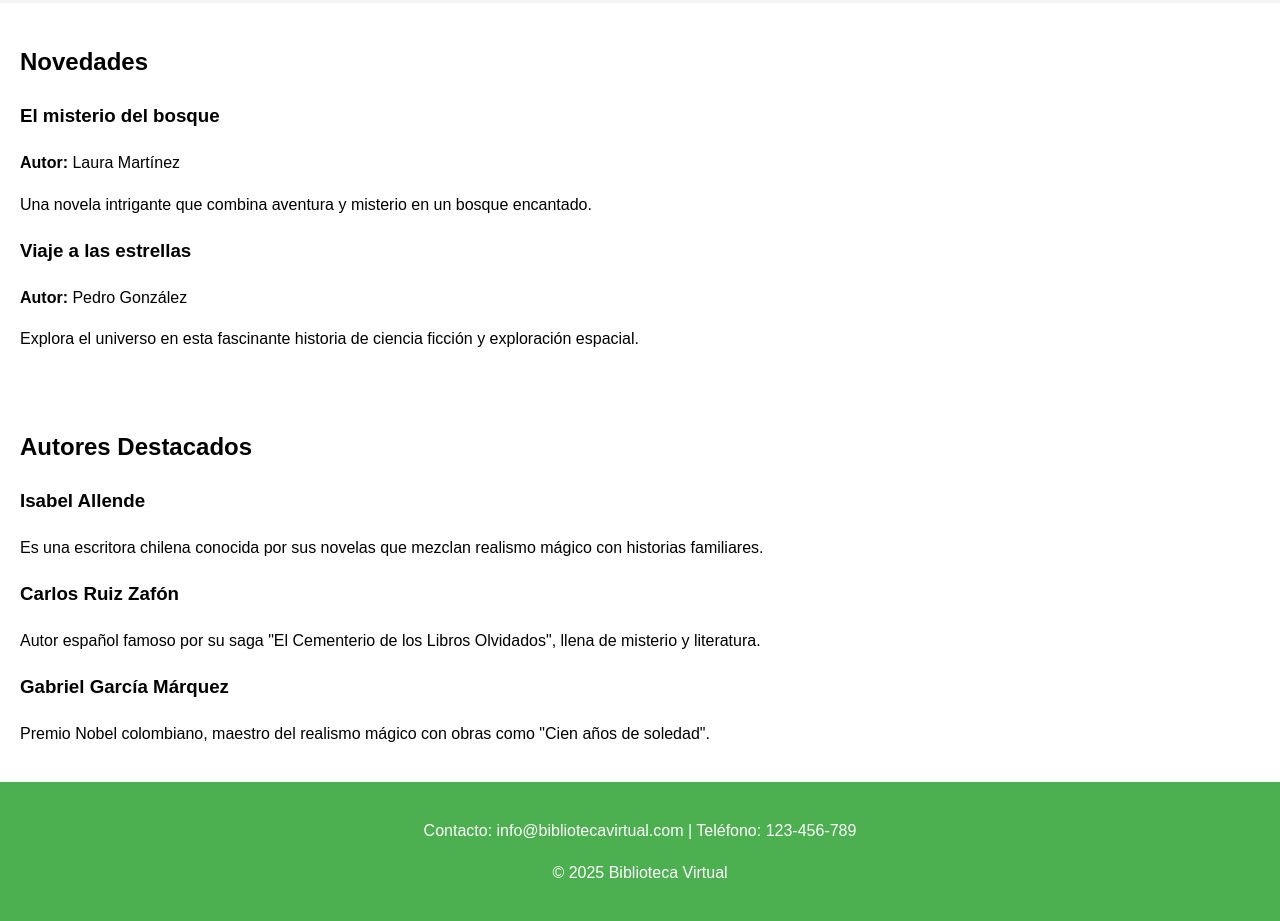
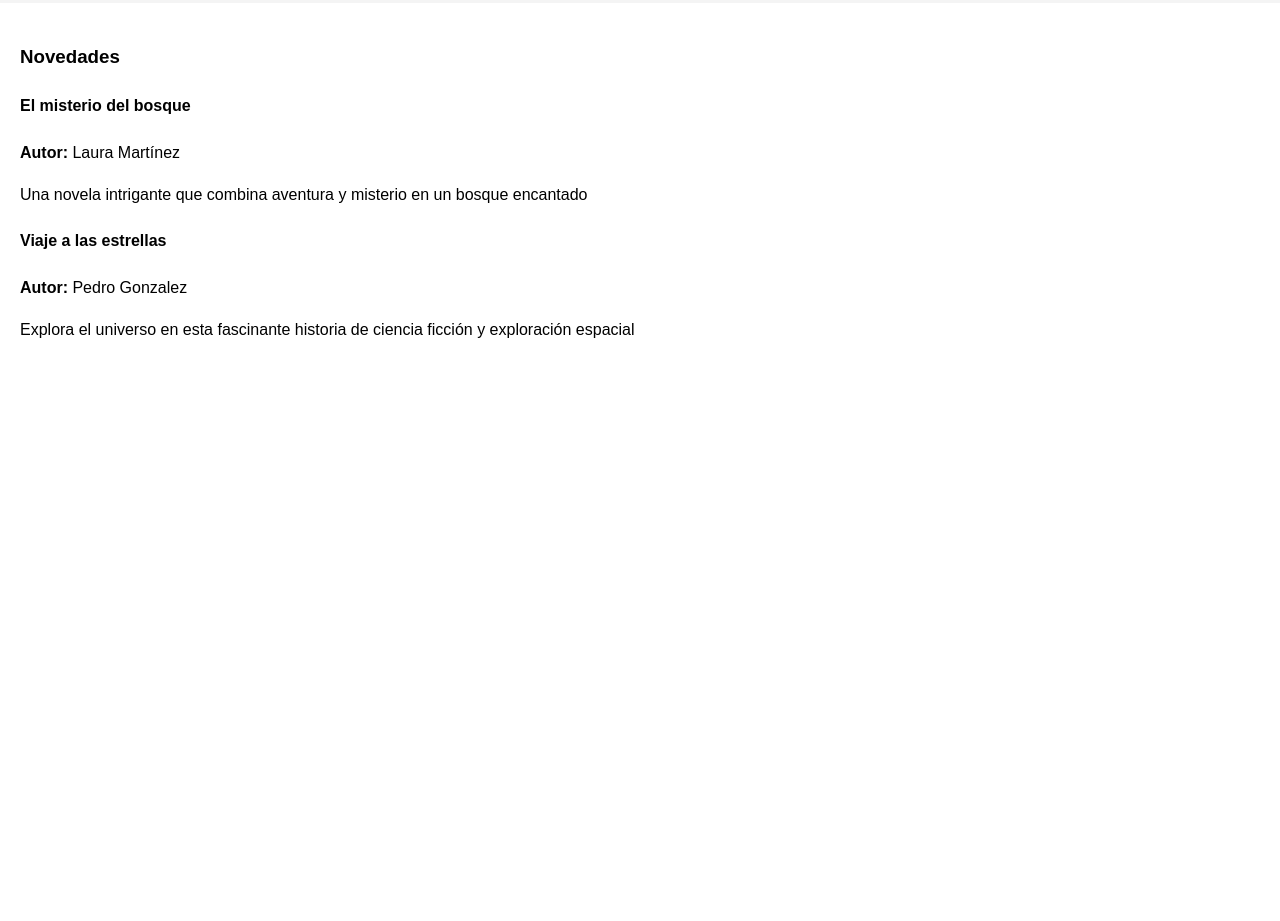
Before and after one commit to itzena0008-web/biblioteca, a plain HTML site: page index.html in a window 1280 px wide. Shown: the part 218-1139 px from the top of the page. After the commit the page ends 800 px from the top, so only its background shows below. Drawn offline with Linux system fonts and the light colour scheme.

Commit message:
Crear header,section de Novedades e nav

```diff
--- a/index.html
+++ b/index.html
@@ -16,40 +16,20 @@
       <a href="index.html">Inicio</a>
       <a href="catalogo.html">Catálogo y Préstamo</a>
     </nav>
-
-    <section id="novedades">
-      <h2>Novedades</h2>
+    <section>
+      <h3>Novedades</h3>
       <article>
-        <h3>El misterio del bosque</h3>
-        <p><strong>Autor:</strong> Laura Martínez</p>
-        <p>Una novela intrigante que combina aventura y misterio en un bosque encantado.</p>
+        <h4>El misterio del bosque </h4>
+        <p><b>Autor:</b> Laura Martínez</p>
+        <p>Una novela intrigante que combina aventura
+           y misterio en un bosque encantado</p>
       </article>
       <article>
-        <h3>Viaje a las estrellas</h3>
-        <p><strong>Autor:</strong> Pedro González</p>
-        <p>Explora el universo en esta fascinante historia de ciencia ficción y exploración espacial.</p>
+        <h4>Viaje a las estrellas </h4>
+        <p><b>Autor:</b> Pedro Gonzalez</p>
+        <p>Explora el universo en esta fascinante historia de
+           ciencia ficción y exploración espacial</p>
       </article>
     </section>
-
-    <section id="autores">
-      <h2>Autores Destacados</h2>
-      <article>
-        <h3>Isabel Allende</h3>
-        <p>Es una escritora chilena conocida por sus novelas que mezclan realismo mágico con historias familiares.</p>
-      </article>
-      <article>
-        <h3>Carlos Ruiz Zafón</h3>
-        <p>Autor español famoso por su saga "El Cementerio de los Libros Olvidados", llena de misterio y literatura.</p>
-      </article>
-      <article>
-        <h3>Gabriel García Márquez</h3>
-        <p>Premio Nobel colombiano, maestro del realismo mágico con obras como "Cien años de soledad".</p>
-      </article>
-    </section>
-
-    <footer>
-      <p>Contacto: info@bibliotecavirtual.com | Teléfono: 123-456-789</p>
-      <p>© 2025 Biblioteca Virtual</p>
-    </footer>
   </body>
 </html>
```
